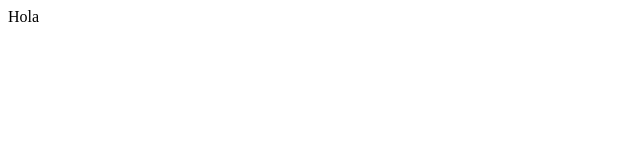
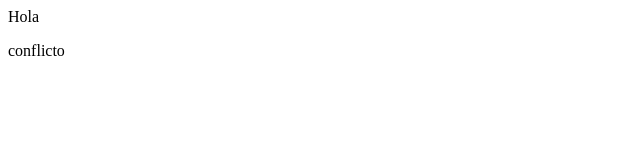
Before and after one commit to None083/repositorio-prueba, a plain HTML site: page index.html in a window 1280 px wide. Shown: the full height of the page, 0-640 px from the left. Drawn offline with Linux system fonts and the light colour scheme.

Commit message:
Conflicto

```diff
--- a/index.html
+++ b/index.html
@@ -2,5 +2,6 @@
 <head></head>
 <body>
 <p>Hola</p>
+conflicto
 </body>
 </html>
```
